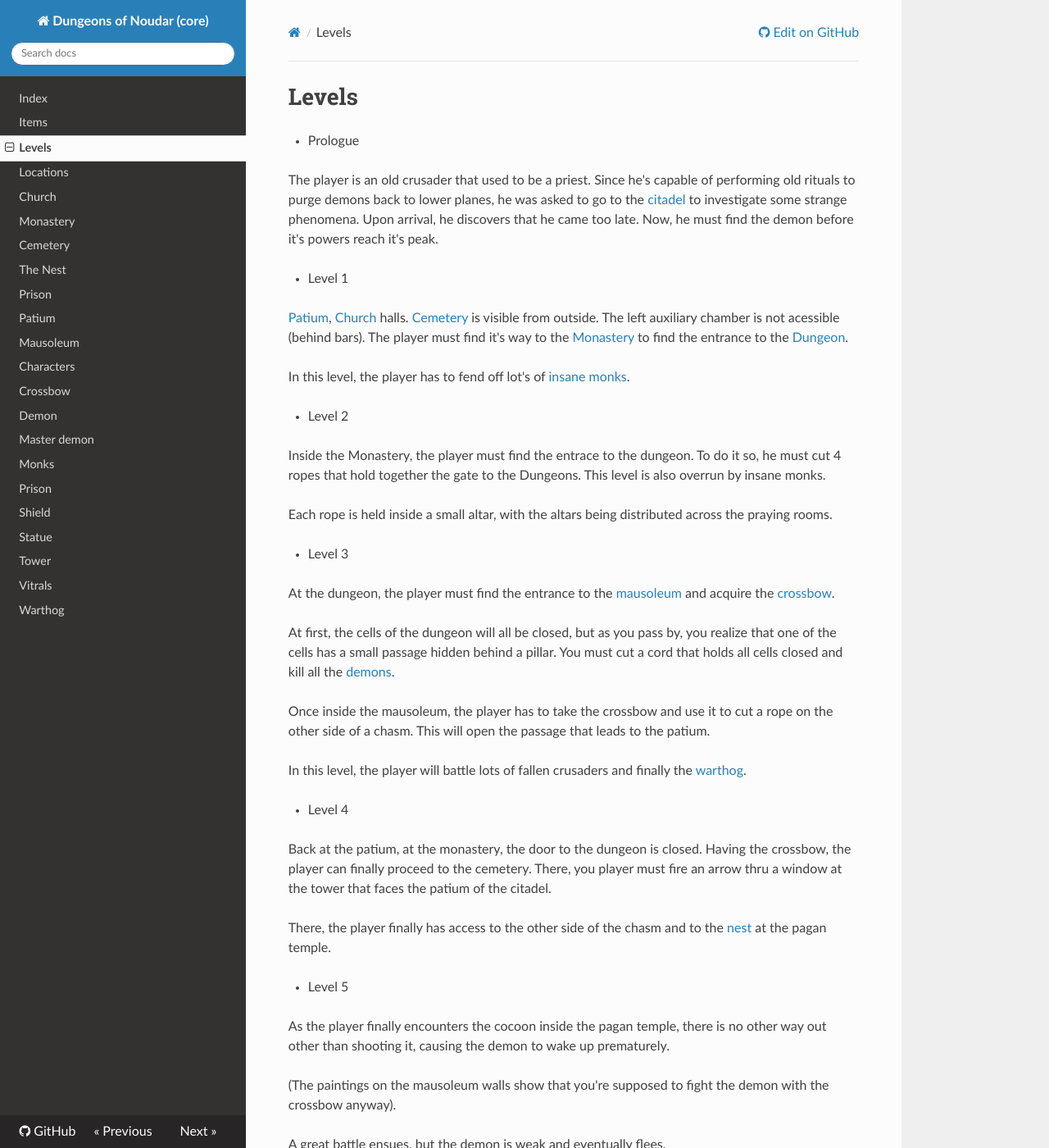
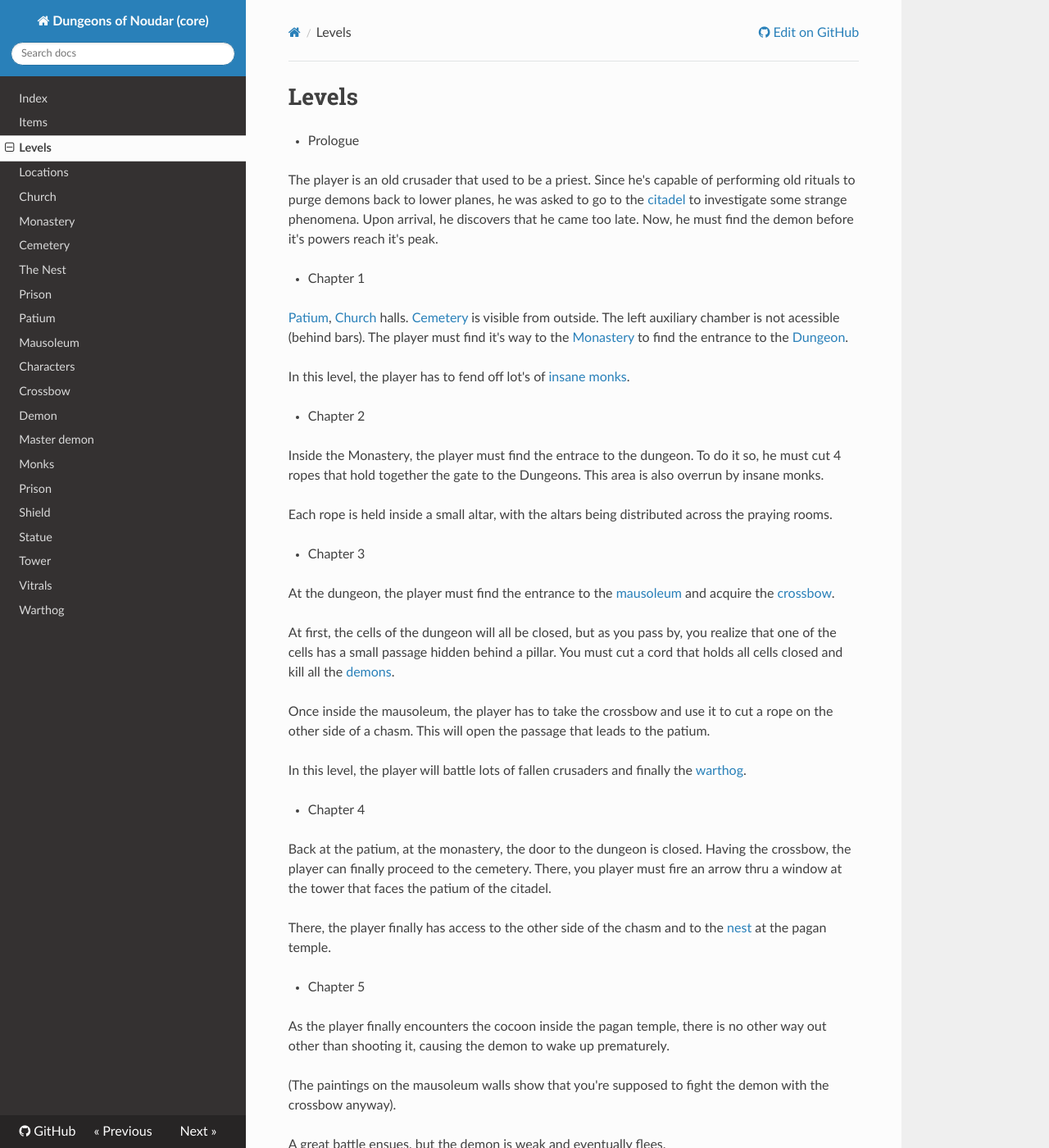
Before and after one commit to TheFakeMontyOnTheRun/noudar-core, an MkDocs documentation site: the page built from docs/levels.md, in a window 1280 px wide and 1400 px high. Shown: the whole window at 82% size. Built offline with MkDocs 1.6.1, drawn with Linux system fonts in a browser that asks for light colours; nearby versions of some CDN libraries; old or Windows-style settings are respelled for this version of MkDocs; some of the changed text lies outside the part shown.

Commit message:
Calling it chapters feel less like stronghanding the player

```diff
--- a/docs/levels.md
+++ b/docs/levels.md
@@ -10,7 +10,7 @@ to investigate some strange phenomena. Upon arrival, he
 discovers that he came too late. Now, he must find the demon
 before it's powers reach it's peak.
 
-- Level 1
+- Chapter 1
 
 [Patium](patium.md), [Church](church.md) halls.
 [Cemetery](cemetery.md) is visible from outside. The left
@@ -21,17 +21,17 @@ find the entrance to the [Dungeon](prison.md).
 In this level, the player has to fend off lot's of [insane
 monks](monks.md).
 
-- Level 2
+- Chapter 2
 
 Inside the Monastery, the player must find the entrace to
 the dungeon. To do it so, he must cut 4 ropes that hold
-together the gate to the Dungeons. This level is also
+together the gate to the Dungeons. This area is also
 overrun by insane monks.
 
 Each rope is held inside a small altar, with the altars being
 distributed across the praying rooms.
 
-- Level 3
+- Chapter 3
 
 At the dungeon, the player must find the entrance to the
 [mausoleum](mausoleum.md) and acquire the
@@ -49,7 +49,7 @@ chasm. This will open the passage that leads to the patium.
 In this level, the player will battle lots of fallen
 crusaders and finally the [warthog](warthog.md).
 
-- Level 4
+- Chapter 4
 
 Back at the patium, at the monastery, the door to the
 dungeon is closed. Having the crossbow, the player can
@@ -60,7 +60,7 @@ the citadel.
 There, the player finally has access to the other side of
 the chasm and to the [nest](nest.md) at the pagan temple.
 
-- Level 5
+- Chapter 5
 
 As the player finally encounters the cocoon inside the pagan
 temple, there is no other way out other than shooting it,
@@ -72,7 +72,7 @@ supposed to fight the demon with the crossbow anyway).
 A great battle ensues, but the demon is weak and eventually
 flees.
 
-- Level 6
+- Chapter 6
 
 The hero is weak, but eventually manages to come back
 to the surface. On his way, we surfaces inside the cathedral
@@ -83,7 +83,7 @@ you must fetch the shield.
 
 Time to get the shield!
 
-- Level 7
+- Chapter 7
 
 The shield is on top of the resting place of a mighty
 warrior on a chamber on the 2nd floor, revealed when you cut
@@ -92,7 +92,7 @@ you must cut all other remaining ropes from the vitrals and
 reveal the whole story. After doing it so, the doors will
 open, allowing you to grab the shield.
 
-- Level 8
+- Chapter 8
 
 One of the vitrals show that the battle must happen on the
 patium, in front of the cathedral, due to the statue in the
```
